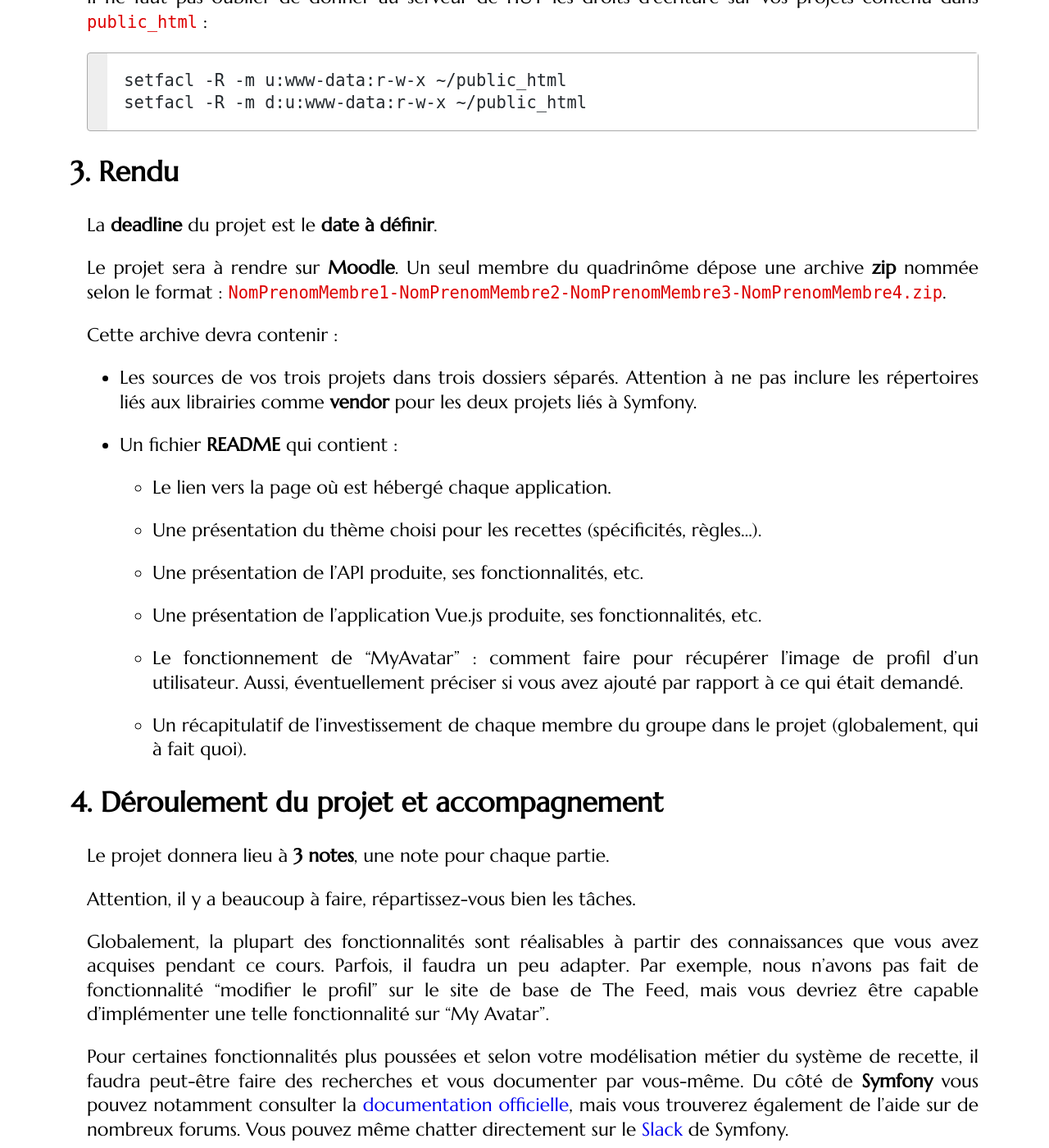
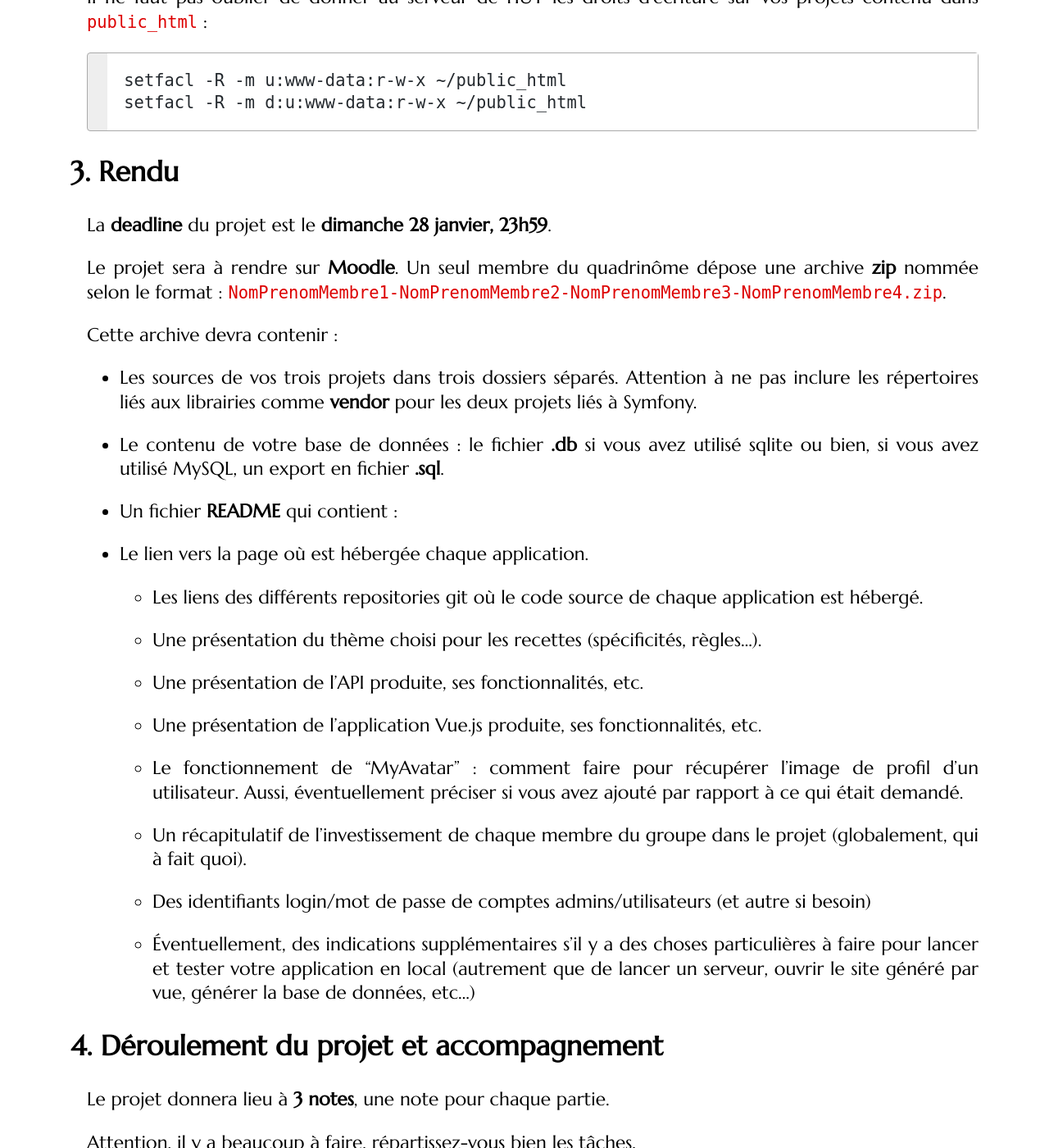
Before and after one commit to mgasquet/R5.A.05-ProgrammationAvancee-Web, a Jekyll site: the page built from tutorials/projet.md, in a window 1280 px wide and 1400 px high, scrolled down 5659 px. Shown: the whole window at 82% size. Built offline with Jekyll 4.4.1, drawn with Linux system fonts in a browser that asks for light colours; some web fonts are replaced.

Commit message:
update consignes projet

```diff
--- a/tutorials/projet.md
+++ b/tutorials/projet.md
@@ -146,7 +146,7 @@ setfacl -R -m d:u:www-data:r-w-x ~/public_html
 
 ## Rendu
 
-La **deadline** du projet est le **date à définir**.
+La **deadline** du projet est le **dimanche 28 janvier, 23h59**.
 
 Le projet sera à rendre sur **Moodle**. Un seul membre du quadrinôme dépose une archive **zip** nommée selon le format : `NomPrenomMembre1-NomPrenomMembre2-NomPrenomMembre3-NomPrenomMembre4.zip`.
 
@@ -154,19 +154,27 @@ Cette archive devra contenir :
 
 * Les sources de vos trois projets dans trois dossiers séparés. Attention à ne pas inclure les répertoires liés aux librairies comme **vendor** pour les deux projets liés à Symfony.
 
+* Le contenu de votre base de données : le fichier **.db** si vous avez utilisé sqlite ou bien, si vous avez utilisé MySQL, un export en fichier **.sql**.
+
 * Un fichier **README** qui contient :
 
-    * Le lien vers la page où est hébergé chaque application.
+* Le lien vers la page où est hébergée chaque application.
 
-    * Une présentation du thème choisi pour les recettes (spécificités, règles...).
+    * Les liens des différents repositories git où le code source de chaque application est hébergé.
 
-    * Une présentation de l'API produite, ses fonctionnalités, etc.
+    * Une présentation du thème choisi pour les recettes (spécificités, règles…).
 
-    * Une présentation de l'application Vue.js produite, ses fonctionnalités, etc.
+    * Une présentation de l’API produite, ses fonctionnalités, etc.
 
-    * Le fonctionnement de "MyAvatar" : comment faire pour récupérer l'image de profil d'un utilisateur. Aussi, éventuellement préciser si vous avez ajouté par rapport à ce qui était demandé.
+    * Une présentation de l’application Vue.js produite, ses fonctionnalités, etc.
 
-    * Un récapitulatif de l'investissement de chaque membre du groupe dans le projet (globalement, qui à fait quoi).
+    * Le fonctionnement de "MyAvatar" : comment faire pour récupérer l’image de profil d’un utilisateur. Aussi, éventuellement préciser si vous avez ajouté par rapport à ce qui était demandé.
+
+    * Un récapitulatif de l’investissement de chaque membre du groupe dans le projet (globalement, qui à fait quoi).
+
+    * Des identifiants login/mot de passe de comptes admins/utilisateurs (et autre si besoin)
+
+    * Éventuellement, des indications supplémentaires s'il y a des choses particulières à faire pour lancer et tester votre application en local (autrement que de lancer un serveur, ouvrir le site généré par vue, générer la base de données, etc...)
 
 ## Déroulement du projet et accompagnement
 
```
